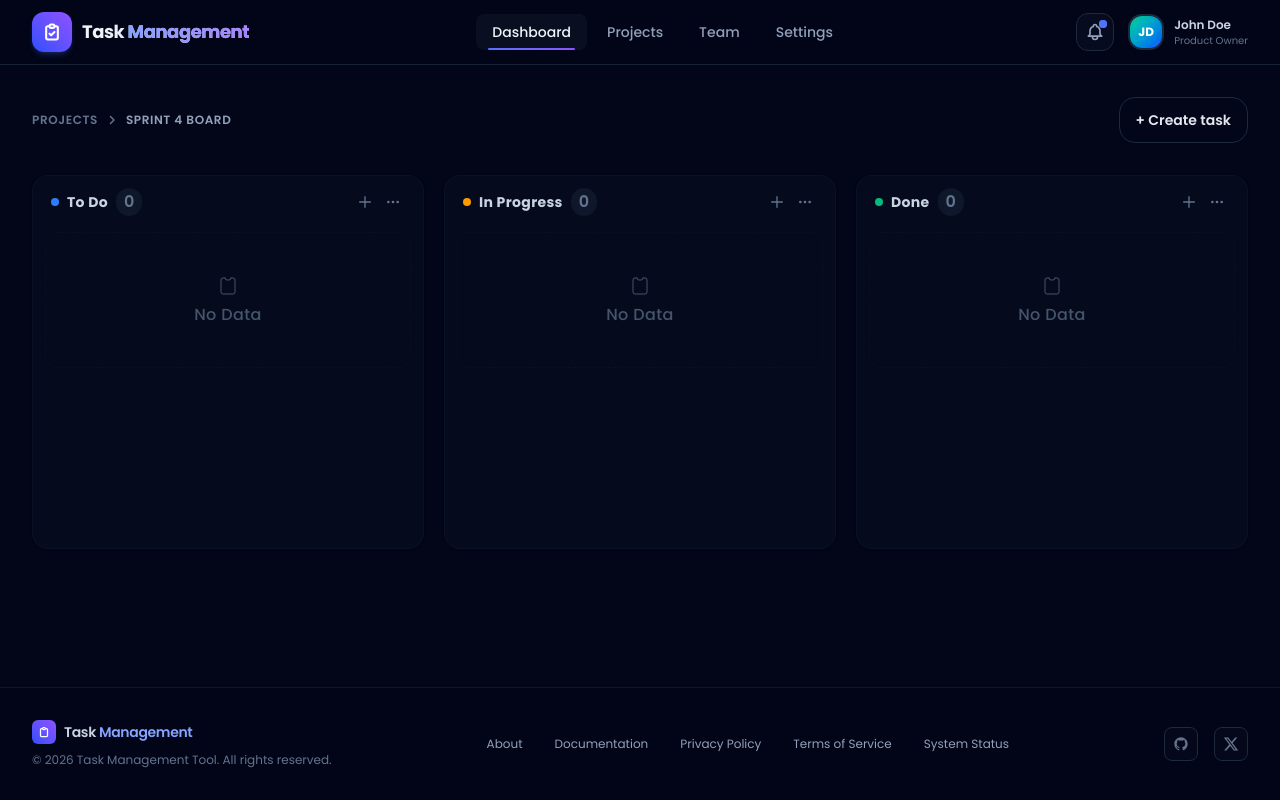
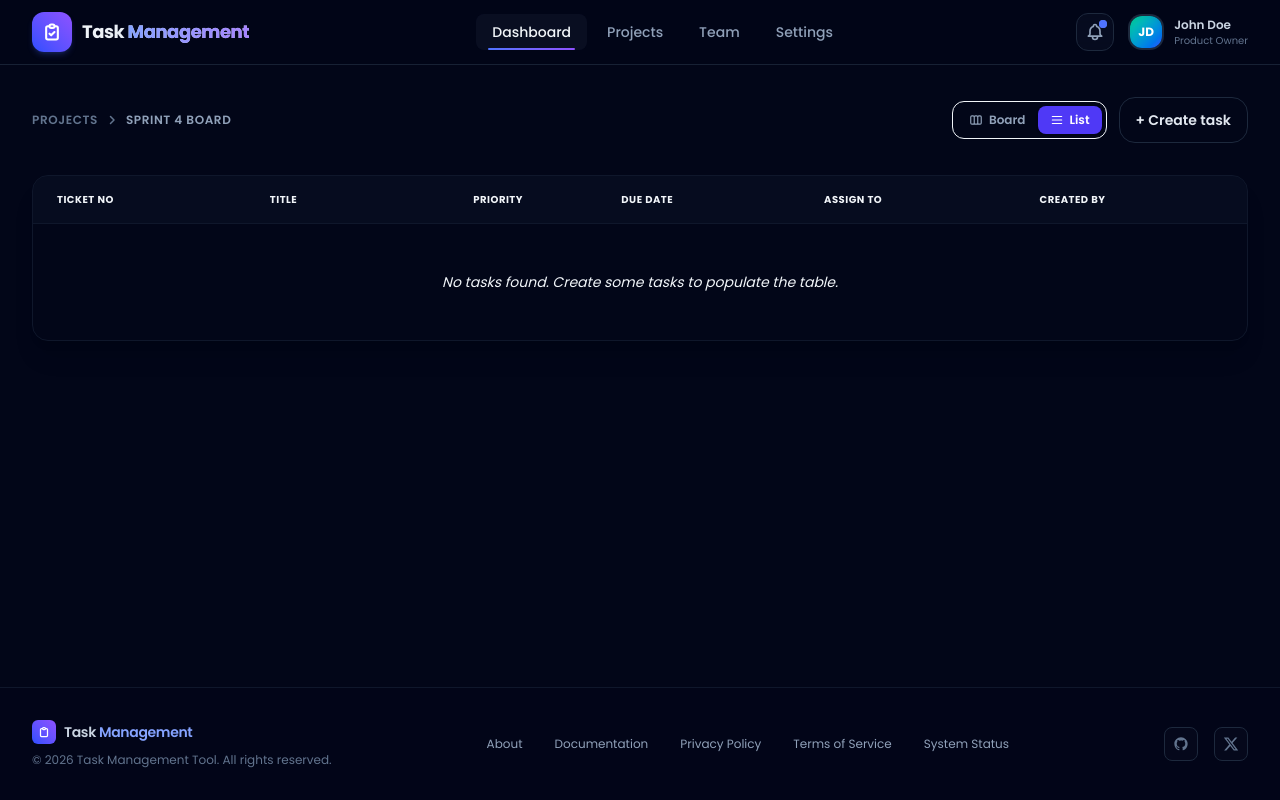
Before and after one commit to Hassan-Shahriar-1/task-management-tool, a Vue app: page /tasks/list in a window 1280 px wide. Before the commit this address led to /. Built offline with nearby package versions, Linux system fonts and the light colour scheme.

Commit message:
added list view page to the route and column wise data set to that

```diff
--- a/eslint.config.js
+++ b/eslint.config.js
@@ -26,5 +26,11 @@ export default defineConfig([
 
   ...pluginOxlint.buildFromOxlintConfigFile('.oxlintrc.json'),
 
+  {
+    rules: {
+      'vue/multi-word-component-names': 'off',
+    },
+  },
+
   skipFormatting,
 ])
--- a/src/components/Task/PriorityBadge.vue
+++ b/src/components/Task/PriorityBadge.vue
@@ -1,7 +1,7 @@
 <template>
   <span
     :class="badgeClasses"
-    class="rounded-full px-2 py-0.5 text-[10px] font-semibold uppercase tracking-[0.18em] flex items-center gap-1"
+    class="rounded-full px-2.5 py-0.5 text-[10px] font-semibold uppercase tracking-[0.18em] inline-flex items-center gap-1"
   >
     <span>{{ priorityIcon }}</span>
     <span>{{ priority }}</span>
--- a/src/components/Task/TaskDetailsModal.vue
+++ b/src/components/Task/TaskDetailsModal.vue
@@ -136,7 +136,7 @@
                   >Due Date</span
                 >
                 <span class="flex items-center gap-1.5 font-medium" :class="dueClass">
-                  {{ task.due_date ? dayjs(task.due_date).format('YYYY-MM-DD') : 'N/A' }}
+                  {{ dueText }}
                 </span>
               </div>
 
--- a/src/router/index.js
+++ b/src/router/index.js
@@ -27,6 +27,11 @@ const router = createRouter({
       component: () => import('../views/AboutView.vue'),
     },
     {
+      path: '/tasks/list',
+      name: 'task-list',
+      component: () => import('../views/tasks/TaskListPage.vue'),
+    },
+    {
       path: '/tasks/create',
       name: 'task-create',
       component: () => import('../views/tasks/CreateTaskPage.vue'),
--- a/src/views/HomeView.vue
+++ b/src/views/HomeView.vue
@@ -21,6 +21,29 @@
       </div>
 
       <div class="flex items-center gap-3">
+        <!-- View Toggle Group -->
+        <div class="flex rounded-xl bg-slate-950 p-1 border border-slate-850">
+          <div
+            class="flex items-center gap-1.5 rounded-lg bg-indigo-600 px-3 py-1.5 text-xs font-semibold text-white shadow"
+          >
+            <!-- Board Icon -->
+            <svg class="h-3.5 w-3.5" fill="none" viewBox="0 0 24 24" stroke="currentColor" stroke-width="2">
+              <path stroke-linecap="round" stroke-linejoin="round" d="M9 17V7m0 10a2 2 0 01-2 2H5a2 2 0 01-2-2V7a2 2 0 012-2h2a2 2 0 012 2m0 10a2 2 0 002 2h2a2 2 0 002-2M9 7a2 2 0 012-2h2a2 2 0 012 2m0 10V7m0 10a2 2 0 002 2h2a2 2 0 002-2V7a2 2 0 00-2-2h-2a2 2 0 00-2 2" />
+            </svg>
+            <span>Board</span>
+          </div>
+          <router-link
+            to="/tasks/list"
+            class="flex items-center gap-1.5 rounded-lg px-3 py-1.5 text-xs font-semibold text-slate-400 hover:text-white transition-all cursor-pointer"
+          >
+            <!-- List Icon -->
+            <svg class="h-3.5 w-3.5" fill="none" viewBox="0 0 24 24" stroke="currentColor" stroke-width="2">
+              <path stroke-linecap="round" stroke-linejoin="round" d="M4 6h16M4 12h16M4 18h16" />
+            </svg>
+            <span>List</span>
+          </router-link>
+        </div>
+
         <router-link
           to="/tasks/create"
           class="rounded-2xl border border-slate-800 bg-slate-950 px-4 py-3 text-sm font-semibold text-slate-200 hover:bg-slate-900"
--- /dev/null
+++ b/src/views/tasks/TaskListPage.vue
@@ -0,0 +1,177 @@
+<template>
+  <div class="mx-auto max-w-7xl px-4 py-8 sm:px-6 lg:px-8">
+    <!-- Top breadcrumb & header -->
+    <div class="flex flex-col gap-4 sm:flex-row sm:items-center sm:justify-between mb-8">
+      <div>
+        <div class="flex items-center gap-2 text-xs font-semibold uppercase tracking-wider text-slate-500">
+          <span>Projects</span>
+          <svg class="h-3 w-3" fill="none" viewBox="0 0 24 24" stroke="currentColor" stroke-width="3">
+            <path stroke-linecap="round" stroke-linejoin="round" d="M9 5l7 7-7 7" />
+          </svg>
+          <span class="text-slate-400">Sprint 4 Board</span>
+        </div>
+      </div>
+
+      <div class="flex items-center gap-3">
+        <div class="flex rounded-xl bg-slate-950 p-1 border border-slate-850">
+          <router-link
+            to="/"
+            class="flex items-center gap-1.5 rounded-lg px-3 py-1.5 text-xs font-semibold text-slate-400 hover:text-white transition-all"
+          >
+            <!-- Board Icon -->
+            <svg class="h-3.5 w-3.5" fill="none" viewBox="0 0 24 24" stroke="currentColor" stroke-width="2">
+              <path stroke-linecap="round" stroke-linejoin="round" d="M9 17V7m0 10a2 2 0 01-2 2H5a2 2 0 01-2-2V7a2 2 0 012-2h2a2 2 0 012 2m0 10a2 2 0 002 2h2a2 2 0 002-2M9 7a2 2 0 012-2h2a2 2 0 012 2m0 10V7m0 10a2 2 0 002 2h2a2 2 0 002-2V7a2 2 0 00-2-2h-2a2 2 0 00-2 2" />
+            </svg>
+            <span>Board</span>
+          </router-link>
+          <div class="flex items-center gap-1.5 rounded-lg bg-indigo-600 px-3 py-1.5 text-xs font-semibold text-white shadow">
+            <!-- List Icon -->
+            <svg class="h-3.5 w-3.5" fill="none" viewBox="0 0 24 24" stroke="currentColor" stroke-width="2">
+              <path stroke-linecap="round" stroke-linejoin="round" d="M4 6h16M4 12h16M4 18h16" />
+            </svg>
+            <span>List</span>
+          </div>
+        </div>
+
+        <router-link
+          to="/tasks/create"
+          class="rounded-2xl border border-slate-800 bg-slate-950 px-4 py-3 text-sm font-semibold text-slate-200 hover:bg-slate-900"
+        >
+          + Create task
+        </router-link>
+      </div>
+    </div>
+
+    <div class="overflow-x-auto rounded-2xl border border-slate-900 bg-slate-950 shadow-xl">
+      <table class="w-full text-left border-collapse">
+        <thead>
+          <tr class="border-b border-slate-900 bg-slate-900/35 text-[10px] font-bold uppercase tracking-wider text-slate-450">
+            <th class="px-6 py-4">Ticket No</th>
+            <th class="px-6 py-4">Title</th>
+            <th class="px-6 py-4 text-center">Priority</th>
+            <th class="px-6 py-4">Due Date</th>
+            <th class="px-6 py-4">Assign To</th>
+            <th class="px-6 py-4">Created By</th>
+          </tr>
+        </thead>
+        <tbody class="divide-y divide-slate-900/60">
+          <tr
+            v-for="task in tasks"
+            :key="task.id"
+            @click="openDetails(task)"
+            class="group hover:bg-slate-900/30 transition-all duration-200 cursor-pointer"
+          >
+            <td class="px-6 py-4.5">
+              <span class="text-xs font-semibold text-slate-450 tracking-wider">
+                {{ task.id }}
+              </span>
+            </td>
+
+            <td class="px-6 py-4.5">
+              <div class="flex items-center gap-2.5">
+                <TaskTypeIcon :type="task.type" class="h-4.5 w-4.5 flex-shrink-0" />
+                <span class="text-sm font-bold text-slate-200 group-hover:text-white transition-colors line-clamp-1">
+                  {{ task.title }}
+                </span>
+              </div>
+            </td>
+
+            <td class="px-6 py-4.5 text-center">
+              <PriorityBadge :priority="task.priority" />
+            </td>
+
+            <td class="px-6 py-4.5">
+              <div class="text-xs text-slate-350 font-medium">
+                {{ task.due_date ? task.due_date : '-' }}
+              </div>
+            </td>
+
+            <td class="px-6 py-4.5">
+              <div class="flex items-center gap-2">
+                <div
+                  v-if="task.assignee && task.assignee.name !== 'Unassigned'"
+                  class="h-6 w-6 rounded-full bg-gradient-to-br flex items-center justify-center text-[10px] font-bold text-white ring-1 ring-slate-800 shadow-sm"
+                  :class="task.assignee.color"
+                >
+                  {{ task.assignee.initial }}
+                </div>
+                <div
+                  v-else
+                  class="h-6 w-6 rounded-full bg-slate-900 border border-slate-850 flex items-center justify-center text-slate-550 shadow-sm"
+                >
+                  <svg class="h-2.5 w-2.5" viewBox="0 0 20 20" fill="currentColor">
+                    <path fill-rule="evenodd" d="M10 9a3 3 0 100-6 3 3 0 000 6zm-7 9a7 7 0 1114 0H3z" clip-rule="evenodd" />
+                  </svg>
+                </div>
+                <span class="text-xs text-slate-300 font-semibold truncate max-w-[120px]">
+                  {{ task.assignee?.name || 'Unassigned' }}
+                </span>
+              </div>
+            </td>
+
+            <td class="px-6 py-4.5">
+              <div class="flex items-center gap-2">
+                <div
+                  class="h-6 w-6 rounded-full bg-gradient-to-br flex items-center justify-center text-[10px] font-bold text-white ring-1 ring-slate-800 shadow-sm"
+                  :class="task.reporter?.color || 'from-slate-700 to-slate-850'"
+                >
+                  {{ task.reporter?.initial || 'S' }}
+                </div>
+                <span class="text-xs text-slate-300 font-semibold truncate max-w-[120px]">
+                  {{ task.reporter?.name || 'System' }}
+                </span>
+              </div>
+            </td>
+          </tr>
+
+          <tr v-if="tasks.length === 0">
+            <td colspan="6" class="px-6 py-12 text-center text-slate-650 italic text-sm">
+              No tasks found. Create some tasks to populate the table.
+            </td>
+          </tr>
+        </tbody>
+      </table>
+    </div>
+
+    <TaskDetailsModal
+      v-if="selectedTask"
+      :task="selectedTask"
+      :projects="projects"
+      :users="users"
+      :statuses="statuses"
+      :task-types="taskTypes"
+      :priorities="Object.keys(priorityMeta)"
+      @close="closeDetailsModal"
+      @update="handleUpdateTask"
+    />
+  </div>
+</template>
+
+<script setup>
+import { ref } from 'vue'
+import { useTasks } from '../../composables/useTasks.js'
+import { statuses, priorityMeta, taskTypes } from '../../data/statuses.js'
+import { projects } from '../../data/projects.js'
+import { users } from '../../data/users.js'
+import PriorityBadge from '../../components/Task/PriorityBadge.vue'
+import TaskTypeIcon from '../../components/icons/TaskTypeIcon.vue'
+import TaskDetailsModal from '../../components/Task/TaskDetailsModal.vue'
+
+const { tasks, updateTask } = useTasks()
+const selectedTask = ref(null)
+
+function openDetails(task) {
+  selectedTask.value = task
+}
+
+function closeDetailsModal() {
+  selectedTask.value = null
+}
+
+function handleUpdateTask(task) {
+  updateTask(task)
+  selectedTask.value = { ...selectedTask.value, ...task }
+}
+</script>
+
+<style scoped></style>
```
